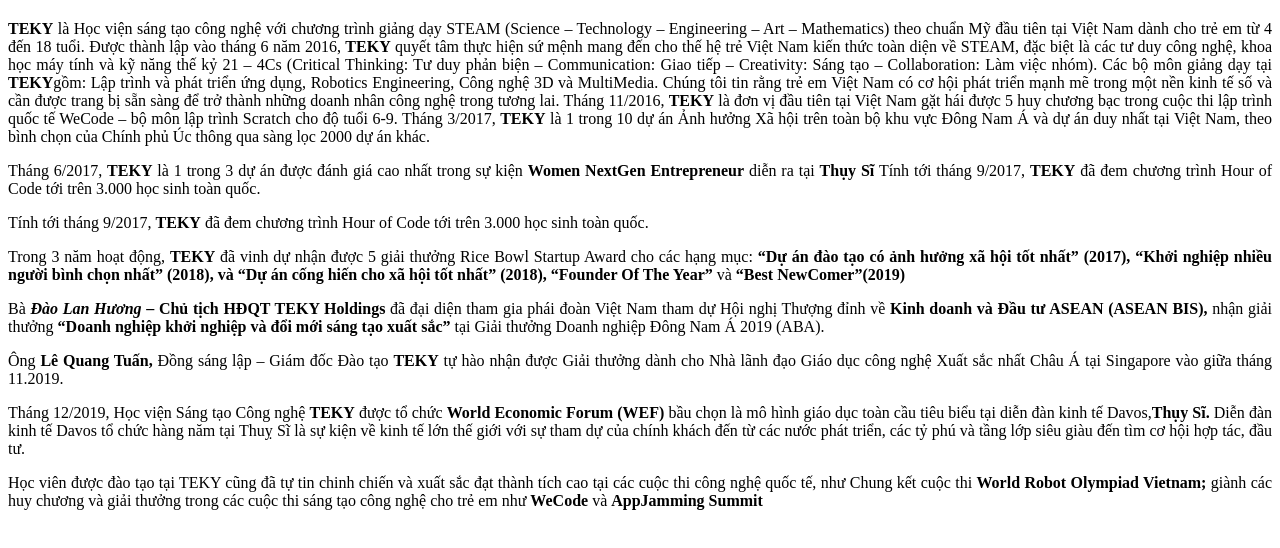
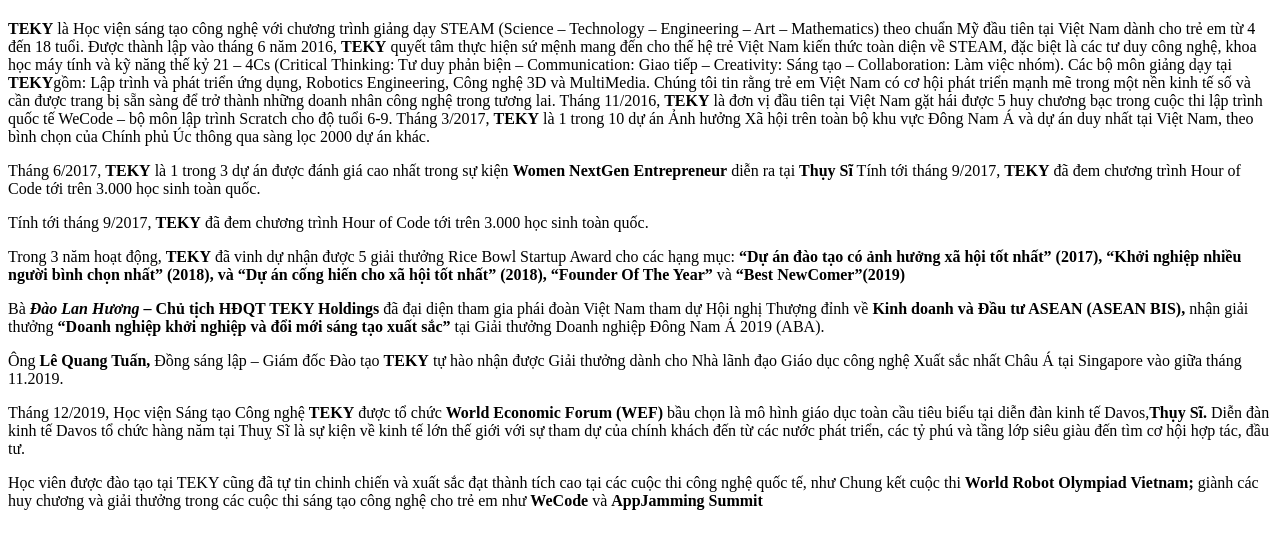
Before and after one commit to QuocThinh271222007/quocthinh, a plain HTML site: page index.html in a window 1280 px wide. Shown: the part 60-608 px from the top of the page. Drawn offline with Linux system fonts and the light colour scheme.

Commit message:
first commit

```diff
--- a/index.html
+++ b/index.html
@@ -7,17 +7,19 @@
     <head>
         <meta charset = "UTF-8">
         <meta name = "viewport" content ="width=device-width, initial-scale=1.0">
+        <link rel="stylesheet" href="">
+        <link rel="stylesheet" href="./style.css">
     <head>
     <body><h1><b>GIỚI THIỆU VỀ TEKY</b></h1>
-        <p align = "justify"> <b>TEKY</b> là Học viện sáng tạo công nghệ với chương trình giảng dạy STEAM (Science – Technology – Engineering – Art – Mathematics) theo chuẩn Mỹ đầu tiên tại Việt Nam dành cho trẻ em từ 4 đến 18 tuổi. Được thành lập vào tháng 6 năm 2016, <b>TEKY</b> quyết tâm thực hiện sứ mệnh mang đến cho thế hệ trẻ Việt Nam kiến thức toàn diện về STEAM, đặc biệt là các tư duy công nghệ, khoa học máy tính và kỹ năng thế kỷ 21 – 4Cs (Critical Thinking: Tư duy phản biện – Communication: Giao tiếp – Creativity: Sáng tạo – Collaboration: Làm việc nhóm). Các bộ môn giảng dạy tại <b>TEKY</b>gồm: Lập trình và phát triển ứng dụng, Robotics Engineering, Công nghệ 3D và MultiMedia. Chúng tôi tin rằng trẻ em Việt Nam có cơ hội phát triển mạnh mẽ trong một nền kinh tế số và cần được trang bị sẵn sàng để trở thành những doanh nhân công nghệ trong tương lai.
+        <p> <b>TEKY</b> là Học viện sáng tạo công nghệ với chương trình giảng dạy STEAM (Science – Technology – Engineering – Art – Mathematics) theo chuẩn Mỹ đầu tiên tại Việt Nam dành cho trẻ em từ 4 đến 18 tuổi. Được thành lập vào tháng 6 năm 2016, <b>TEKY</b> quyết tâm thực hiện sứ mệnh mang đến cho thế hệ trẻ Việt Nam kiến thức toàn diện về STEAM, đặc biệt là các tư duy công nghệ, khoa học máy tính và kỹ năng thế kỷ 21 – 4Cs (Critical Thinking: Tư duy phản biện – Communication: Giao tiếp – Creativity: Sáng tạo – Collaboration: Làm việc nhóm). Các bộ môn giảng dạy tại <b>TEKY</b>gồm: Lập trình và phát triển ứng dụng, Robotics Engineering, Công nghệ 3D và MultiMedia. Chúng tôi tin rằng trẻ em Việt Nam có cơ hội phát triển mạnh mẽ trong một nền kinh tế số và cần được trang bị sẵn sàng để trở thành những doanh nhân công nghệ trong tương lai.
             Tháng 11/2016, <b>TEKY</b> là đơn vị đầu tiên tại Việt Nam gặt hái được 5 huy chương bạc trong cuộc thi lập trình quốc tế WeCode – bộ môn lập trình Scratch cho độ tuổi 6-9.
             Tháng 3/2017, <b>TEKY</b> là 1 trong 10 dự án Ảnh hưởng Xã hội trên toàn bộ khu vực Đông Nam Á và dự án duy nhất tại Việt Nam, theo bình chọn của Chính phủ Úc thông qua sàng lọc 2000 dự án khác.</p>
-       <p align = "justify"> Tháng 6/2017, <b>TEKY</b> là 1 trong 3 dự án được đánh giá cao nhất trong sự kiện <b>Women NextGen Entrepreneur</b> diễn ra tại <b>Thụy Sĩ</b> Tính tới tháng 9/2017, <b>TEKY</b> đã đem chương trình Hour of Code tới trên 3.000 học sinh toàn quốc.</p>
-        <p align = "justify">Tính tới tháng 9/2017, <b>TEKY</b> đã đem chương trình Hour of Code tới trên 3.000 học sinh toàn quốc.</p>
-        <p align = "justify">Trong 3 năm hoạt động, <b>TEKY</b> đã vinh dự nhận được 5 giải thưởng Rice Bowl Startup Award cho các hạng mục: <b>“Dự án đào tạo có ảnh hưởng xã hội tốt nhất” (2017), “Khởi nghiệp nhiều người bình chọn nhất” (2018), và “Dự án cống hiến cho xã hội tốt nhất” (2018), “Founder Of The Year”</b> và <b> “Best NewComer”(2019)</b></p>
-        <p align = "justify">Bà <b><i>Đào Lan Hương</i> – Chủ tịch HĐQT TEKY Holdings</b> đã đại diện tham gia phái đoàn Việt Nam tham dự Hội nghị Thượng đỉnh về <b>Kinh doanh và Đầu tư ASEAN (ASEAN BIS),</b> nhận giải thưởng <b>“Doanh nghiệp khởi nghiệp và đổi mới sáng tạo xuất sắc”</b> tại Giải thưởng Doanh nghiệp Đông Nam Á 2019 (ABA).</p>
-        <p align = "justify">Ông <b>Lê Quang Tuấn,</b> Đồng sáng lập – Giám đốc Đào tạo <b>TEKY</b>  tự hào nhận được Giải thưởng dành cho Nhà lãnh đạo Giáo dục công nghệ Xuất sắc nhất Châu Á tại Singapore vào giữa tháng 11.2019.</p>
-        <p align = "justify">Tháng 12/2019, Học viện Sáng tạo Công nghệ <b>TEKY</b> được tổ chức <b>World Economic Forum (WEF)</b> bầu chọn là mô hình giáo dục toàn cầu tiêu biểu tại diễn đàn kinh tế Davos,<b>Thụy Sĩ.</b> Diễn đàn kinh tế Davos tổ chức hàng năm tại Thuỵ Sĩ là sự kiện về kinh tế lớn thế giới với sự tham dự của chính khách đến từ các nước phát triển, các tỷ phú và tầng lớp siêu giàu đến tìm cơ hội hợp tác, đầu tư.</p>
-        <p align = "justify">Học viên được đào tạo tại TEKY cũng đã tự tin chinh chiến và xuất sắc đạt thành tích cao tại các cuộc thi công nghệ quốc tế, như Chung kết cuộc thi <b>World Robot Olympiad Vietnam;</b> giành các huy chương và giải thưởng trong các cuộc thi sáng tạo công nghệ cho trẻ em như <b>WeCode</b> và <b>AppJamming Summit<b></p>
+        <p> Tháng 6/2017, <b>TEKY</b> là 1 trong 3 dự án được đánh giá cao nhất trong sự kiện <b>Women NextGen Entrepreneur</b> diễn ra tại <b>Thụy Sĩ</b> Tính tới tháng 9/2017, <b>TEKY</b> đã đem chương trình Hour of Code tới trên 3.000 học sinh toàn quốc.</p>
+        <p>Tính tới tháng 9/2017, <b>TEKY</b> đã đem chương trình Hour of Code tới trên 3.000 học sinh toàn quốc.</p>
+        <p>Trong 3 năm hoạt động, <b>TEKY</b> đã vinh dự nhận được 5 giải thưởng Rice Bowl Startup Award cho các hạng mục: <b>“Dự án đào tạo có ảnh hưởng xã hội tốt nhất” (2017), “Khởi nghiệp nhiều người bình chọn nhất” (2018), và “Dự án cống hiến cho xã hội tốt nhất” (2018), “Founder Of The Year”</b> và <b> “Best NewComer”(2019)</b></p>
+        <p>Bà <b><i>Đào Lan Hương</i> – Chủ tịch HĐQT TEKY Holdings</b> đã đại diện tham gia phái đoàn Việt Nam tham dự Hội nghị Thượng đỉnh về <b>Kinh doanh và Đầu tư ASEAN (ASEAN BIS),</b> nhận giải thưởng <b>“Doanh nghiệp khởi nghiệp và đổi mới sáng tạo xuất sắc”</b> tại Giải thưởng Doanh nghiệp Đông Nam Á 2019 (ABA).</p>
+        <p>Ông <b>Lê Quang Tuấn,</b> Đồng sáng lập – Giám đốc Đào tạo <b>TEKY</b>  tự hào nhận được Giải thưởng dành cho Nhà lãnh đạo Giáo dục công nghệ Xuất sắc nhất Châu Á tại Singapore vào giữa tháng 11.2019.</p>
+        <p>Tháng 12/2019, Học viện Sáng tạo Công nghệ <b>TEKY</b> được tổ chức <b>World Economic Forum (WEF)</b> bầu chọn là mô hình giáo dục toàn cầu tiêu biểu tại diễn đàn kinh tế Davos,<b>Thụy Sĩ.</b> Diễn đàn kinh tế Davos tổ chức hàng năm tại Thuỵ Sĩ là sự kiện về kinh tế lớn thế giới với sự tham dự của chính khách đến từ các nước phát triển, các tỷ phú và tầng lớp siêu giàu đến tìm cơ hội hợp tác, đầu tư.</p>
+        <p>Học viên được đào tạo tại TEKY cũng đã tự tin chinh chiến và xuất sắc đạt thành tích cao tại các cuộc thi công nghệ quốc tế, như Chung kết cuộc thi <b>World Robot Olympiad Vietnam;</b> giành các huy chương và giải thưởng trong các cuộc thi sáng tạo công nghệ cho trẻ em như <b>WeCode</b> và <b>AppJamming Summit<b></p>
     </body>
 </html>
--- /dev/null
+++ b/style.css
@@ -0,0 +1,3 @@
+p{
+    color:
+}
```
